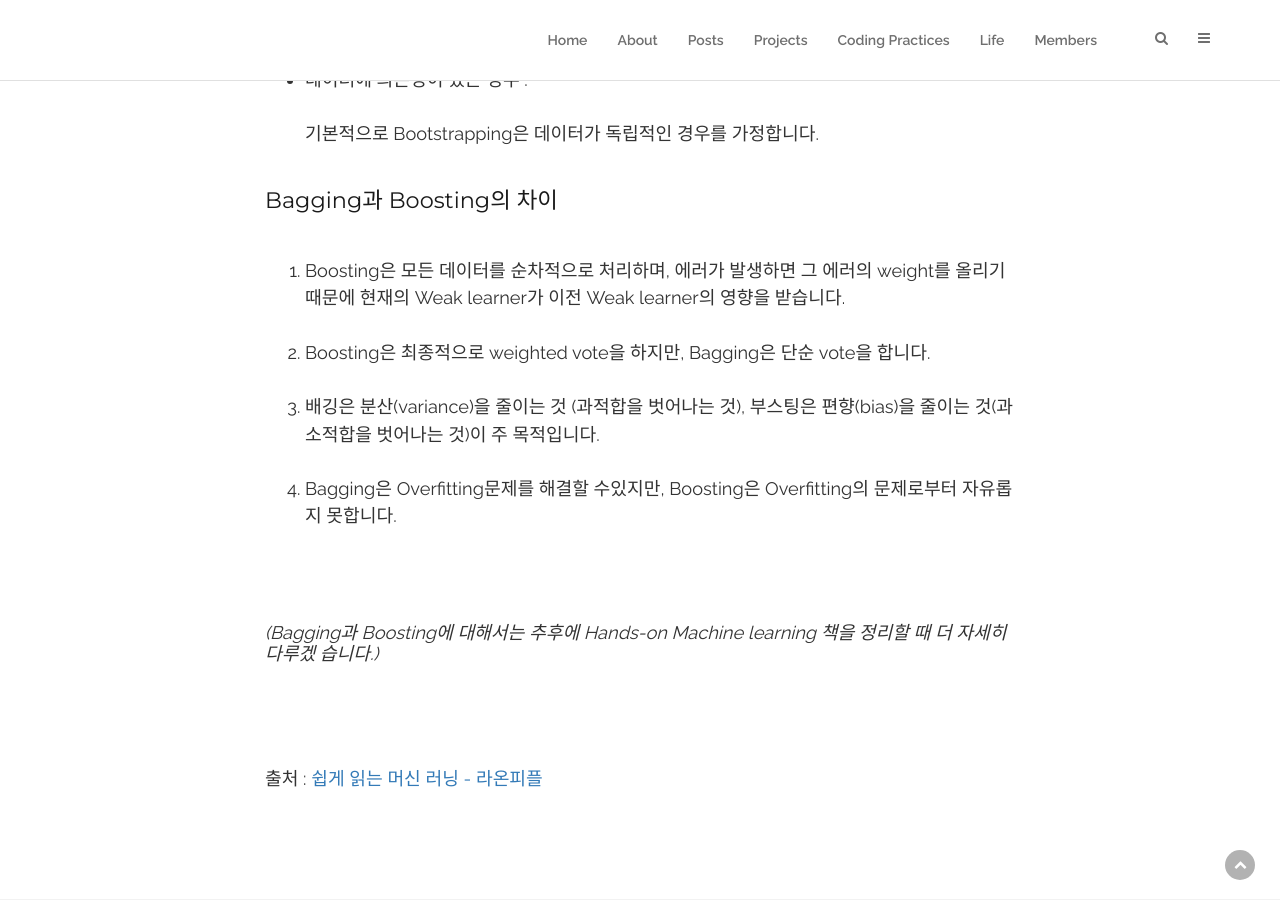
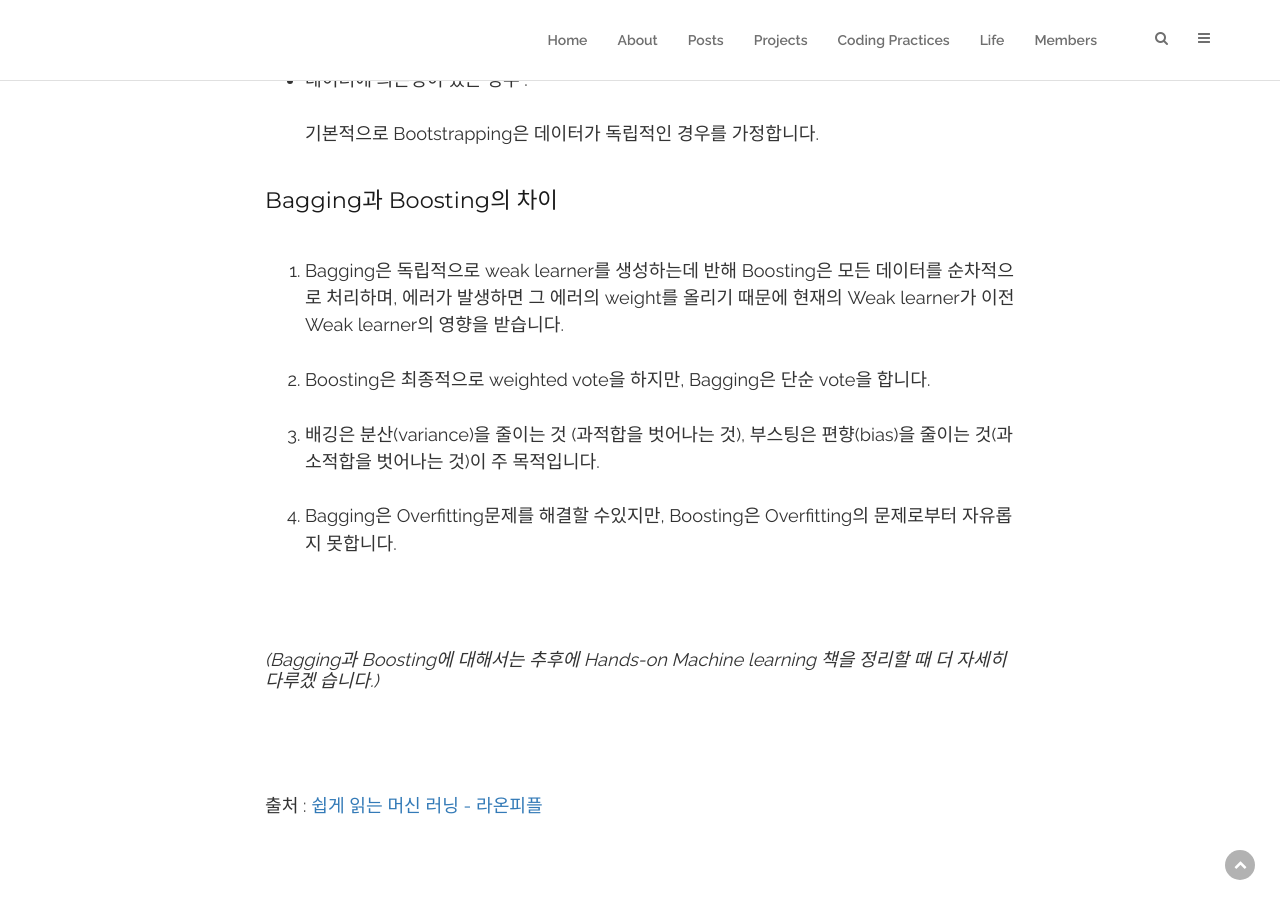
Before and after one commit to unsolvedproblem/unsolvedproblem.github.io, a Jekyll site: the page built from _posts/2019-01-23-laon_machine_learning_study_week1-2.md, in a window 1280 px wide and 900 px high, scrolled down 4155 px. Built offline with Jekyll 4.4.1, drawn with Linux system fonts in a browser that asks for light colours; comment, search, counter and statistics services are not loaded.

Commit message:
Update laon2

```diff
--- a/_posts/2019-01-23-laon_machine_learning_study_week1-2.md
+++ b/_posts/2019-01-23-laon_machine_learning_study_week1-2.md
@@ -115,7 +115,7 @@
 #### Bagging과 Boosting의 차이
 <br>
 
-  1. Boosting은 모든 데이터를 순차적으로 처리하며, 에러가 발생하면 그 에러의 weight를 올리기 때문에 현재의 Weak learner가 이전 Weak learner의 영향을 받습니다.
+  1. Bagging은 독립적으로 weak learner를 생성하는데 반해 Boosting은 모든 데이터를 순차적으로 처리하며, 에러가 발생하면 그 에러의 weight를 올리기 때문에 현재의 Weak learner가 이전 Weak learner의 영향을 받습니다.
 <br><br>
   2. Boosting은 최종적으로 weighted vote을 하지만, Bagging은 단순 vote을 합니다.
 <br><br>
```
